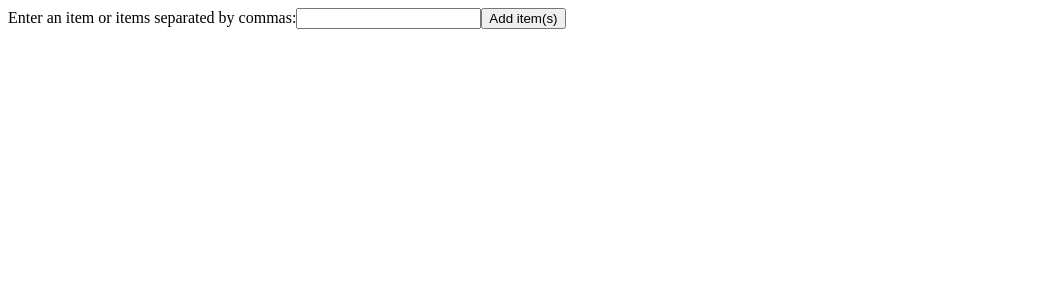
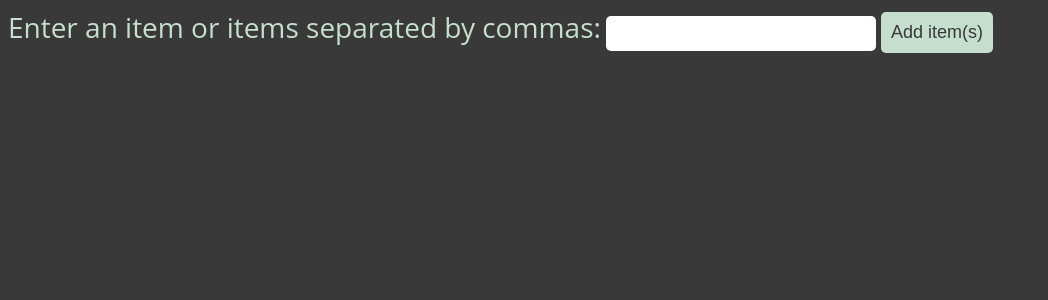
Before and after one commit to aggiewb/hook-todo-list, a React (Create React App) app in the folder client/: page / in a window 1280 px wide. Shown: the top 300 px of the page, without its empty margins (0-1048 px from the left). Built offline with nearby package versions, Linux system fonts and the light colour scheme.

Commit message:
Add css and icon for removing individual items

```diff
--- a/client/src/App.css
+++ b/client/src/App.css
@@ -0,0 +1,48 @@
+
+h1, h2 {
+    font-family: 'Jost', sans-serif;
+    font-size: 38px;
+}
+
+li {
+    list-style-type: square;
+    color: #AEDD92;
+}
+
+img {
+    margin-left: 5px;
+}
+
+img:hover {
+    cursor: pointer;
+}
+
+input {
+    padding: 10px;
+    border-radius: 5px;
+    margin-left: 5px;
+}
+
+input[type=text] {
+    width: 250px;
+    border: none;
+}
+
+input[type=submit], button {
+    color: var(--main-dark-color);
+    border: none;
+    font-size: 18px;
+}
+
+input[type=submit] {
+    background-color: var(--main-light-color);
+}
+
+button {
+    background-color: var(--highlight-text-color);
+}
+
+input[type=submit]:hover, button:hover{
+    background-color: var(--hover-change-color);
+    cursor: pointer;
+}
--- a/client/src/index.css
+++ b/client/src/index.css
@@ -1,3 +1,13 @@
+:root {
+    --highlight-text-color: #FDCA40;
+    --main-dark-color: #39393A;
+    --main-light-color: #C5DECD;
+    --hover-change-color: #FFF;
+}
+
 body {
-
+    background-color: var(--main-dark-color);
+    color: var(--main-light-color);
+    font-family: 'Open Sans', sans-serif;
+    font-size: 28px;
 }
```
Also changed, not shown: client/src/media/x-icon.png (added).
